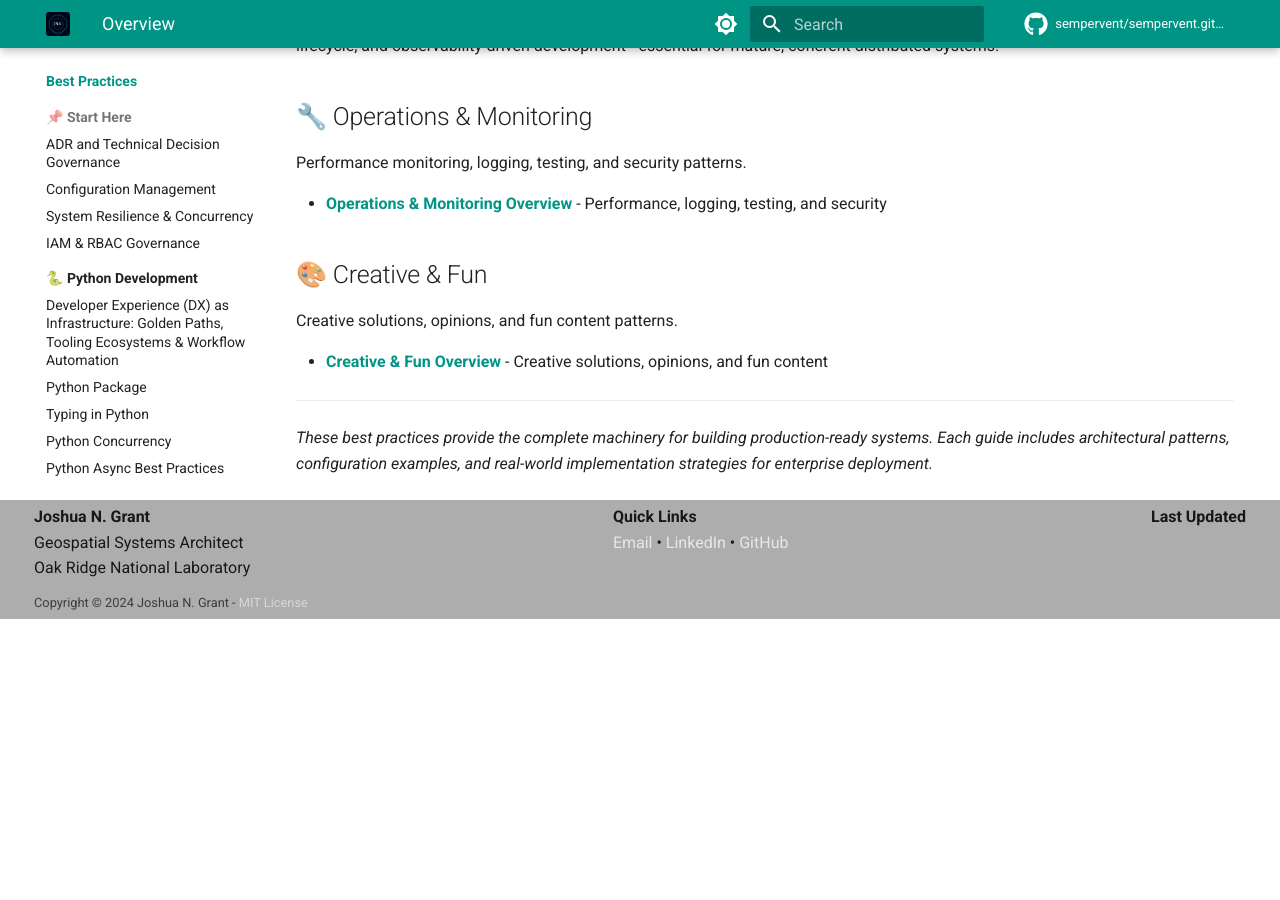
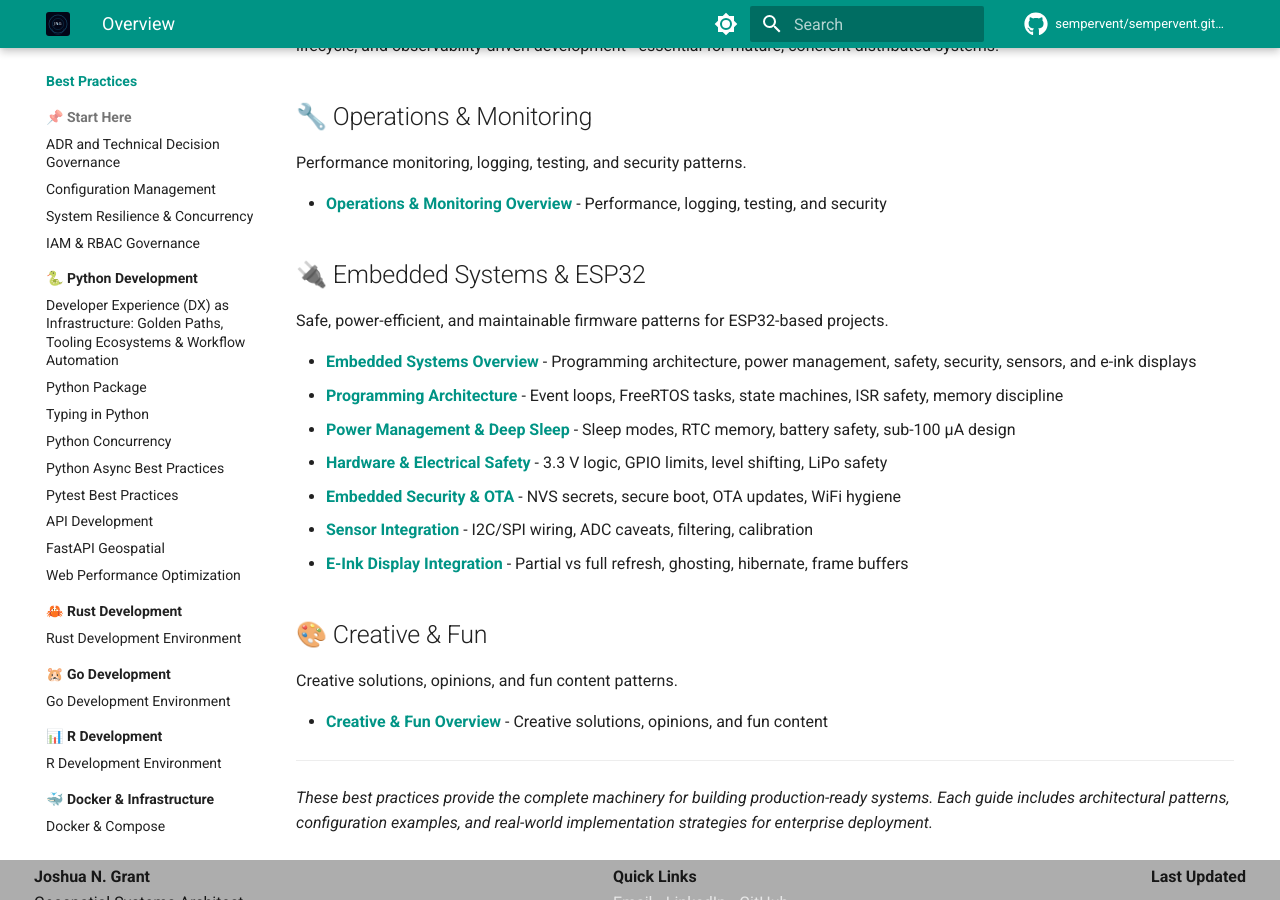
Before and after one commit to sempervent/sempervent.github.io, an MkDocs documentation site: the page built from docs/best-practices/index.md, in a window 1280 px wide and 900 px high, scrolled down 3955 px. Built offline with MkDocs 1.6.1 and Material for MkDocs 9.7.7, drawn with Linux system fonts in a browser that asks for light colours; comment, search, counter and statistics services are not loaded; the version menu is left out; before the commit the page ends 4574 px from its top, so only the background shows below that.

Commit message:
site: wire ESP32 section into nav and best-practices index

```diff
--- a/docs/best-practices/index.md
+++ b/docs/best-practices/index.md
@@ -122,6 +122,18 @@ Performance monitoring, logging, testing, and security patterns.
 
 - **[Operations & Monitoring Overview](operations-monitoring/index.md)** - Performance, logging, testing, and security
 
+## 🔌 Embedded Systems & ESP32
+
+Safe, power-efficient, and maintainable firmware patterns for ESP32-based projects.
+
+- **[Embedded Systems Overview](esp32/index.md)** - Programming architecture, power management, safety, security, sensors, and e-ink displays
+- **[Programming Architecture](esp32/esp32-programming-architecture.md)** - Event loops, FreeRTOS tasks, state machines, ISR safety, memory discipline
+- **[Power Management & Deep Sleep](esp32/power-management-and-deep-sleep.md)** - Sleep modes, RTC memory, battery safety, sub-100 µA design
+- **[Hardware & Electrical Safety](esp32/esp32-hardware-and-electrical-safety.md)** - 3.3 V logic, GPIO limits, level shifting, LiPo safety
+- **[Embedded Security & OTA](esp32/embedded-security-and-ota.md)** - NVS secrets, secure boot, OTA updates, WiFi hygiene
+- **[Sensor Integration](esp32/sensor-integration-best-practices.md)** - I2C/SPI wiring, ADC caveats, filtering, calibration
+- **[E-Ink Display Integration](esp32/e-ink-display-best-practices.md)** - Partial vs full refresh, ghosting, hibernate, frame buffers
+
 ## 🎨 Creative & Fun
 
 Creative solutions, opinions, and fun content patterns.
--- a/mkdocs.yml
+++ b/mkdocs.yml
@@ -259,6 +259,14 @@ nav:
       - Celery Tasks: best-practices/creative-fun/celery-best-practices.md
       - LaTeX Workflows: best-practices/creative-fun/latex.md
       - YAML Recipe Format: best-practices/creative-fun/yaml-recipe-format.md
+    - 🔌 Embedded Systems & ESP32:
+      - Overview: best-practices/esp32/index.md
+      - Programming Architecture: best-practices/esp32/esp32-programming-architecture.md
+      - Power Management & Deep Sleep: best-practices/esp32/power-management-and-deep-sleep.md
+      - Hardware & Electrical Safety: best-practices/esp32/esp32-hardware-and-electrical-safety.md
+      - Embedded Security & OTA: best-practices/esp32/embedded-security-and-ota.md
+      - Sensor Integration: best-practices/esp32/sensor-integration-best-practices.md
+      - E-Ink Display Integration: best-practices/esp32/e-ink-display-best-practices.md
   - Tutorials:
     - Overview: tutorials/index.md
     - 🚀 Quick Start:
@@ -370,6 +378,9 @@ nav:
       - MIDI-Driven Particle Nebula (Kotlin): tutorials/just-for-fun/kotlin-midi-particle-nebula.md
       - Cellular Automata Garden (Kotlin): tutorials/just-for-fun/kotlin-cellular-automata-garden.md
       - Pi Infinite Art Frame (Kotlin): tutorials/just-for-fun/pi-infinite-art-frame-kotlin.md
+    - 🔌 Embedded Systems:
+      - Overview: tutorials/embedded/index.md
+      - ESP32 E-Ink Environmental Monitor: tutorials/embedded/esp32-eink-sensor-monitor.md
   - Contact & Collaboration: getting-started.md
 
 markdown_extensions:
```
